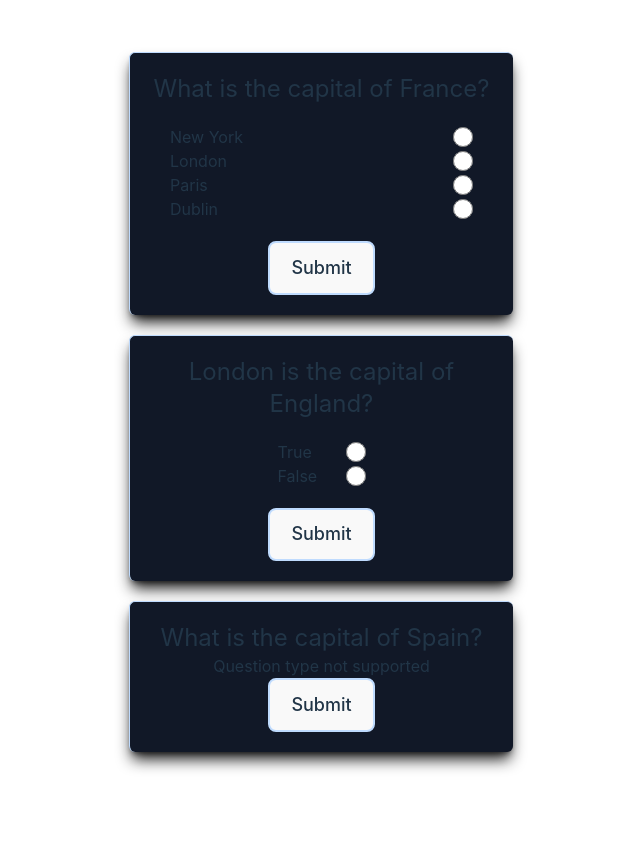
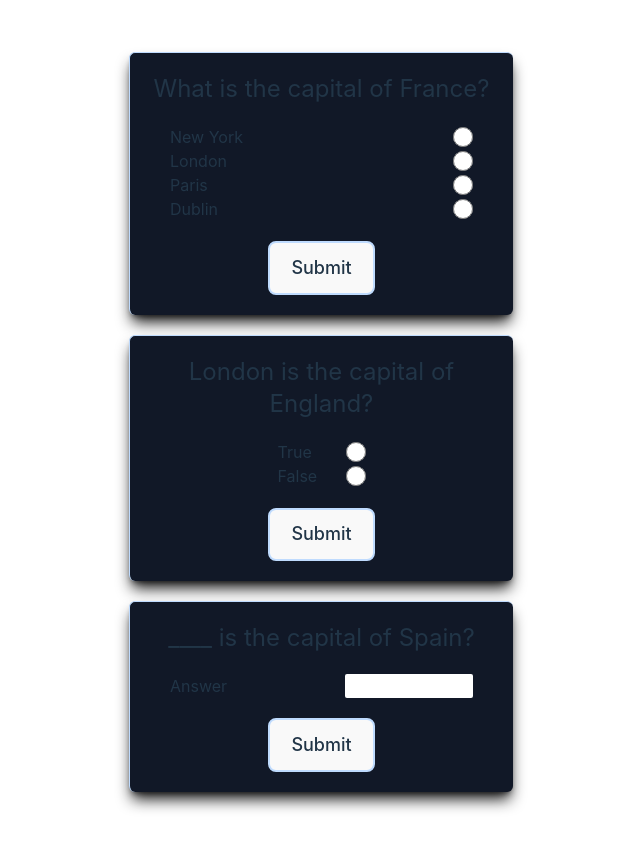
Before and after one commit to LamarcheG/quiz-app, a React (Vite) app: page / in a window 1280 px wide. Shown: the whole page, without its empty margins (319-959 px from the left). Before the commit the page ends 804 px from the top, so only its background shows below. Built offline with nearby package versions, Linux system fonts and the light colour scheme.

Commit message:
feat: added fill in the blank question type

```diff
--- a/src/App.tsx
+++ b/src/App.tsx
@@ -32,7 +32,7 @@ function App() {
     },
     {
       id: 2,
-      question: "What is the capital of Spain?",
+      question: "____ is the capital of Spain?",
       type: QuestionType.FillInTheBlank,
       answer: "Madrid",
       isAnswered: false,
--- /dev/null
+++ b/src/Components/AnswerInputs/FillInTheBlank.tsx
@@ -0,0 +1,25 @@
+import { FillInTheBlankQuestion } from "../../interfaces";
+
+interface fillInTheBlankProps {
+  question: FillInTheBlankQuestion;
+  handleChange: (e: React.ChangeEvent<HTMLInputElement>) => void;
+}
+
+export const FillInTheBlank = ({
+  question,
+  handleChange,
+}: fillInTheBlankProps) => {
+  return (
+    <ul className="p-5">
+      <div className="flex items-center justify-between">
+        <label>Answer</label>
+        <input
+          className="h-6 w-32 rounded-sm px-1 py-3"
+          type="text"
+          name={question.id.toString()}
+          onChange={handleChange}
+        ></input>
+      </div>
+    </ul>
+  );
+};
--- a/src/Components/QuestionStack.tsx
+++ b/src/Components/QuestionStack.tsx
@@ -4,7 +4,9 @@ import {
   MultipleChoiceQuestion,
   QuestionType,
   TrueFalseQuestion,
+  FillInTheBlankQuestion,
 } from "../interfaces";
+import { FillInTheBlank } from "./AnswerInputs/FillInTheBlank";
 import { MultipleChoice } from "./AnswerInputs/MultipleChoice";
 import { TrueOrFalse } from "./AnswerInputs/TrueOrFalse";
 import { QuestionItem } from "./QuestionItem";
@@ -61,6 +63,11 @@ export const QuestionStack = ({ questions }: questionStackProps) => {
               question={question as TrueFalseQuestion}
               handleChange={handleChange}
             />
+          ) : question.type === QuestionType.FillInTheBlank ? (
+            <FillInTheBlank
+              question={question as FillInTheBlankQuestion}
+              handleChange={handleChange}
+            />
           ) : (
             <p>Question type not supported</p>
           )}
```
